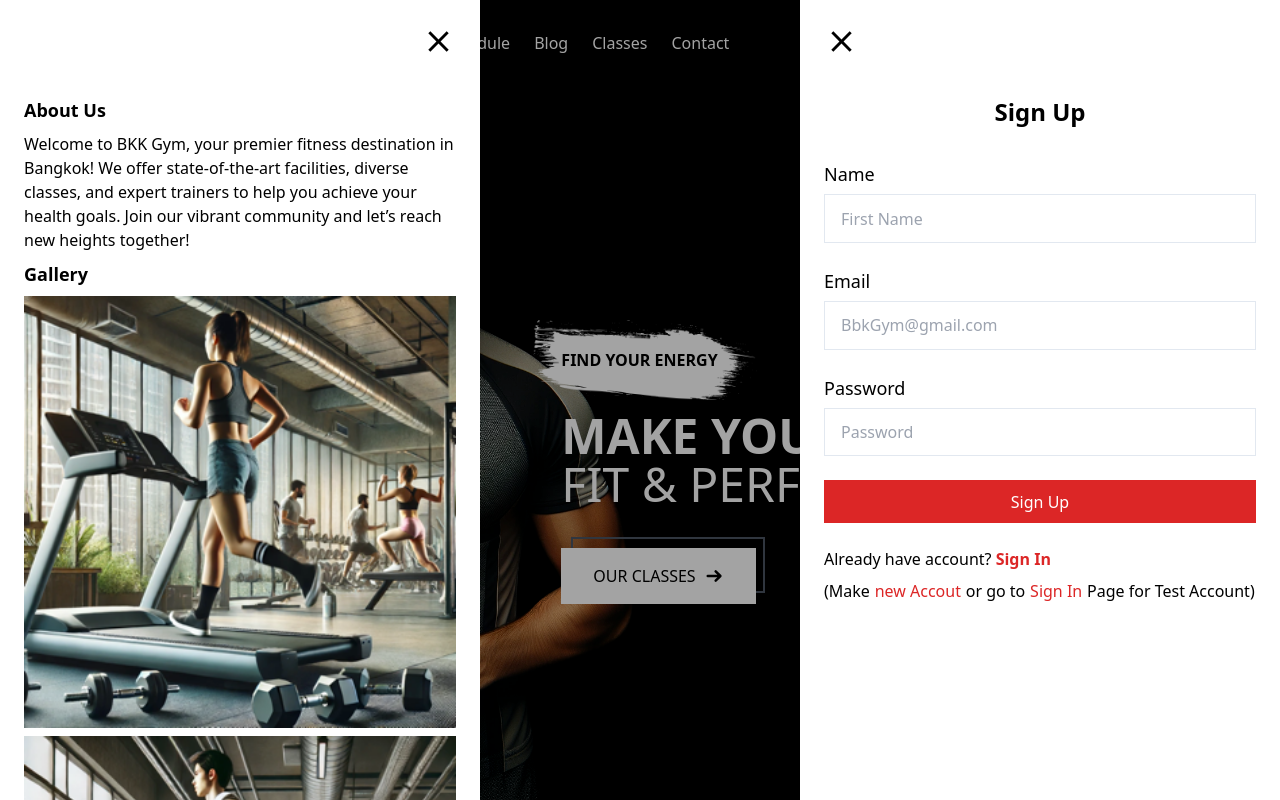
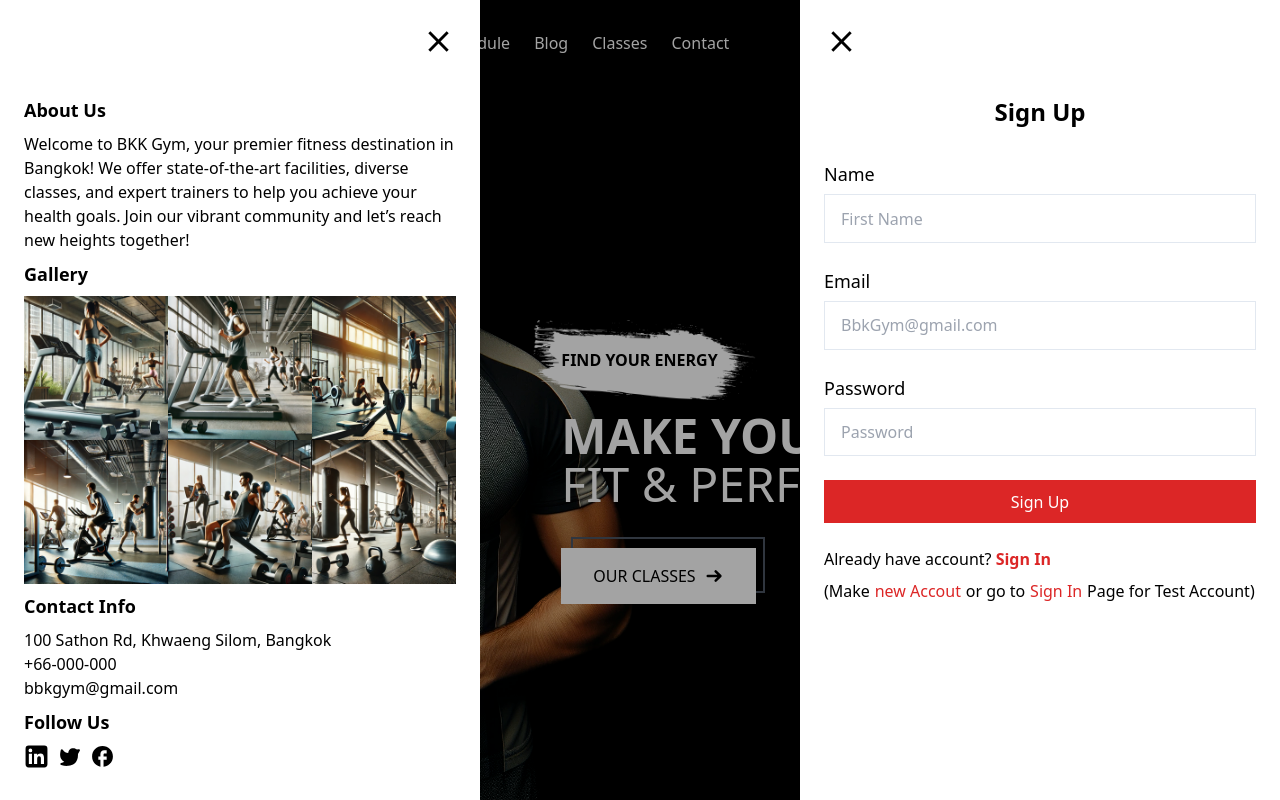
Before and after one commit to OnigiriKing/new-project, a React (Create React App) app: page / in a window 1280 px wide. Shown: the top 800 px of the page. Built offline with nearby package versions, Linux system fonts and the light colour scheme.

Commit message:
style update

```diff
--- a/src/components/infoComp/Info.jsx
+++ b/src/components/infoComp/Info.jsx
@@ -38,12 +38,14 @@ export default function Info() {
         </div>
         <div class="flex flex-col gap-[.5rem] mb-[.5rem]">
           <h3 class="font-bold text-lg">Gallery</h3>
+          <div class="grid-cols-3 grid">
           <img src={infoImg1}></img>
           <img src={infoImg2}></img>
           <img src={infoImg3}></img>
           <img src={infoImg4}></img>
           <img src={infoImg5}></img>
           <img src={infoImg6}></img>
+          </div>
         </div>
         <div class="flex flex-col gap-[.5rem] mb-[.5rem]">
           <h3 class="font-bold text-lg">Contact Info</h3>
```
